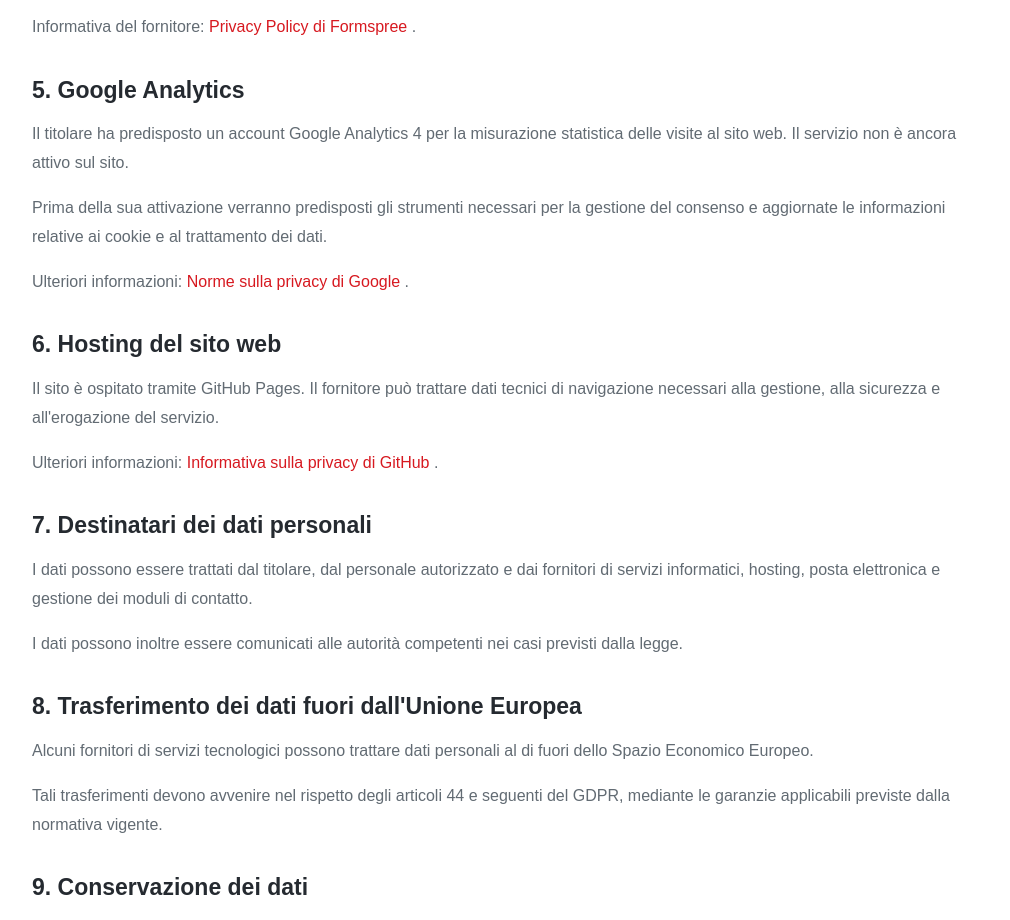
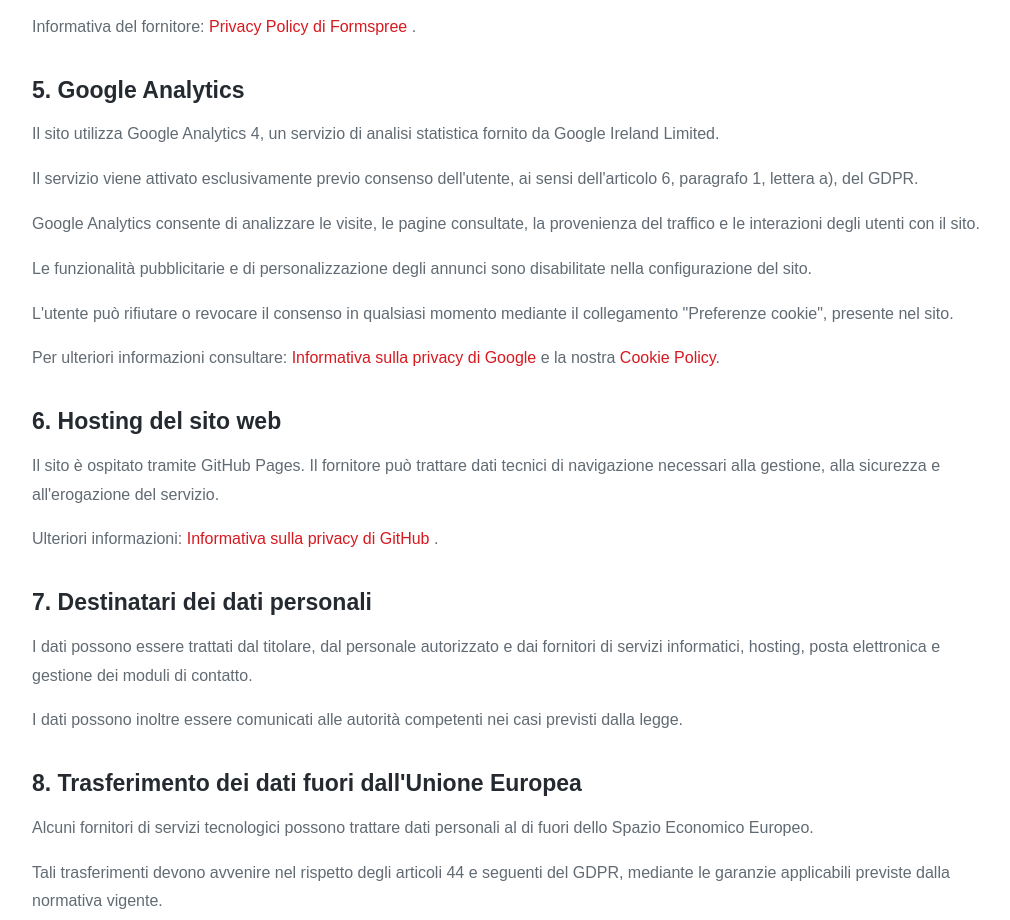
Before and after one commit to ersacira-ui/adediestrefierjon-webside, a plain HTML site: page privacy-policy.html in a window 1280 px wide. Shown: the part 1501-2421 px from the top of the page, without its empty margins (132-1142 px from the left). Drawn offline with Linux system fonts and the light colour scheme.

Commit message:
Revise Google Analytics information in privacy policy
Updated Google Analytics section to reflect current usage and consent management.

```diff
--- a/privacy-policy.html
+++ b/privacy-policy.html
@@ -197,27 +197,46 @@
     </a>.
   </p>
 
+
 <h2>5. Google Analytics</h2>
 
 <p>
-    Il titolare ha predisposto un account Google Analytics 4
-    per la misurazione statistica delle visite al sito web.
-    Il servizio non è ancora attivo sul sito.
+  Il sito utilizza Google Analytics 4, un servizio
+  di analisi statistica fornito da Google Ireland Limited.
 </p>
 
 <p>
-    Prima della sua attivazione verranno predisposti
-    gli strumenti necessari per la gestione del consenso
-    e aggiornate le informazioni relative ai cookie
-    e al trattamento dei dati.
+  Il servizio viene attivato esclusivamente previo
+  consenso dell'utente, ai sensi dell'articolo 6,
+  paragrafo 1, lettera a), del GDPR.
 </p>
 
 <p>
-    Ulteriori informazioni:
+  Google Analytics consente di analizzare le visite,
+  le pagine consultate, la provenienza del traffico
+  e le interazioni degli utenti con il sito.
+</p>
+
+<p>
+  Le funzionalità pubblicitarie e di personalizzazione
+  degli annunci sono disabilitate nella configurazione
+  del sito.
+</p>
+
+<p>
+  L'utente può rifiutare o revocare il consenso
+  in qualsiasi momento mediante il collegamento
+  "Preferenze cookie", presente nel sito.
+</p>
+
+<p>
+  Per ulteriori informazioni consultare:
   <a href="https://policies.google.com/privacy?hl=it"
      target="_blank" rel="noopener noreferrer">
-      Norme sulla privacy di Google
-    </a>.
+    Informativa sulla privacy di Google
+  </a>
+  e la nostra
+  <a href="/cookie-policy.html">Cookie Policy</a>.
 </p>
 
   <h2>6. Hosting del sito web</h2>
```
Lines whose indentation alone changed are shown as unchanged.
